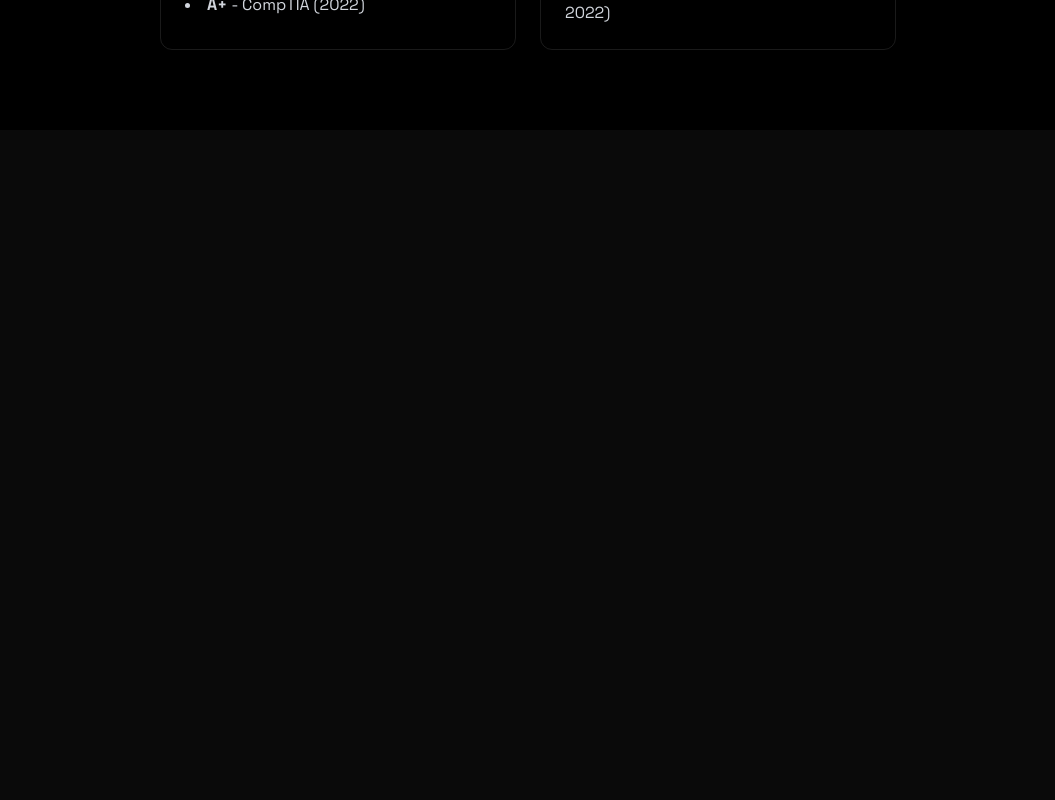
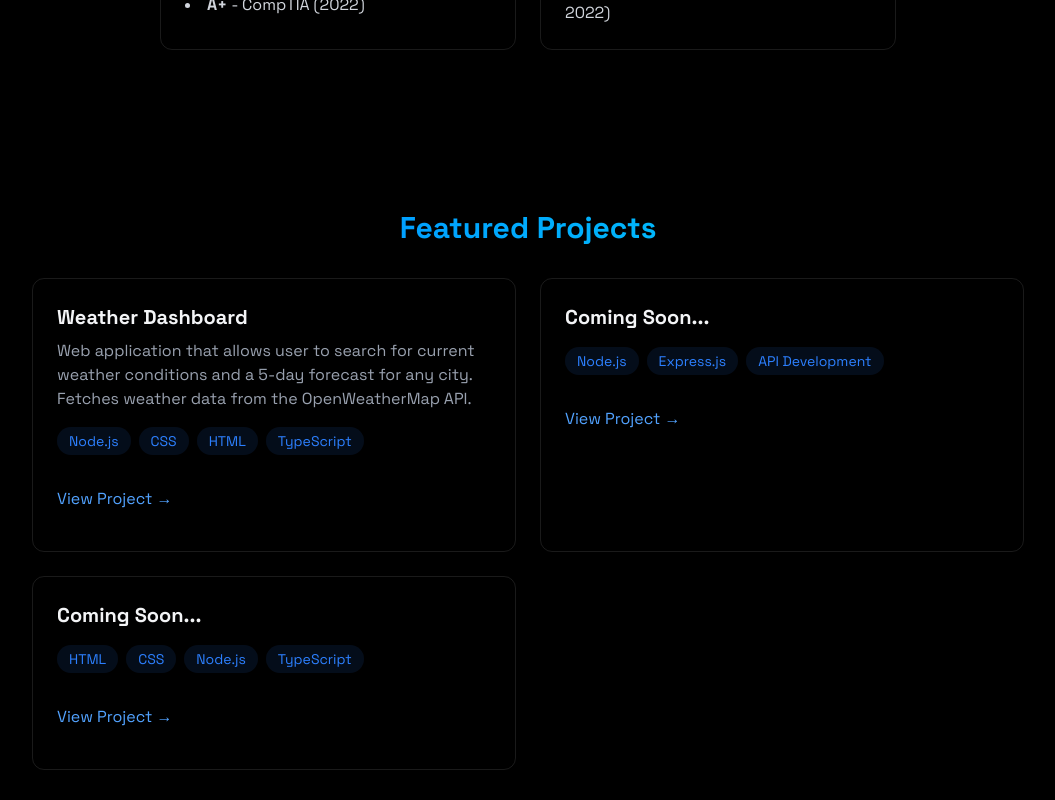
Before and after one commit to jarredhampton/portfolio, a React (Vite) app: page / in a window 1280 px wide. Shown: the part 1750-2550 px from the top of the page, without its empty margins (112-1167 px from the left). Before the commit the page ends 1880 px from the top, so only its background shows below. Built offline with nearby package versions, Linux system fonts and the light colour scheme.

Commit message:
added contact section

```diff
--- a/src/App.jsx
+++ b/src/App.jsx
@@ -5,6 +5,8 @@
 import { MobileMenu } from "./components/MobileMenu";
 import { Home } from "./components/sections/Home";
 import { About } from "./components/sections/About";
+import { Projects } from "./components/sections/Projects";
+import { Contact } from "./components/sections/Contact";
 import "./index.css";
 
 function App() {
@@ -23,6 +25,7 @@
         <MobileMenu menuOpen={menuOpen} setMenuOpen={setMenuOpen} />
         <Home />
         <About />
+        <Projects />
       </div>
     </>
   );
--- a/src/components/Navbar.jsx
+++ b/src/components/Navbar.jsx
@@ -9,8 +9,7 @@
       <div className="max-w-5xl mx-auto px-4">
         <div className="flex justify-between items-center h-16">
           <a href="#home" className="font-mono text-xl font-bold text-white">
-            {" "}
-            jarred<span className="text-blue-500">.dev</span>{" "}
+            jarred<span className="text-blue-500">.dev</span>
           </a>
 
           <div
--- /dev/null
+++ b/src/components/RevealOnScroll.jsx
@@ -0,0 +1,26 @@
+import { useEffect, useRef } from "react";
+
+export const RevealOnScroll = ({ children }) => {
+  const ref = useRef(null);
+
+  useEffect(() => {
+    const observer = new IntersectionObserver(
+      ([entry]) => {
+        if (entry.isIntersecting) {
+          ref.current.classList.add("visible");
+        }
+      },
+      { threshold: 0.2, rootMargin: "0px 0px -50px 0px" }
+    );
+
+    if (ref.current) observer.observe(ref.current);
+
+    return () => observer.disconnect();
+  });
+
+  return (
+    <div ref={ref} className="reveal">
+      {children}
+    </div>
+  );
+};
--- a/src/components/sections/About.jsx
+++ b/src/components/sections/About.jsx
@@ -1,5 +1,14 @@
+import { RevealOnScroll } from "../RevealOnScroll";
+
 export const About = () => {
-  const frontendSkills = ["React", "JavaScript", "HTML", "CSS", "TailwindCSS"];
+  const frontendSkills = [
+    "React",
+    "JavaScript",
+    "TypeScript",
+    "HTML",
+    "CSS",
+    "TailwindCSS",
+  ];
 
   const backendSkills = [
     "Node.js",
@@ -13,6 +22,7 @@
       id="about"
       className="min-h-screen flex items-center justify-center py-20"
     >
+      <RevealOnScroll>
         <div className="max-w-3xl mx-auto px-4">
           <h2 className="text-3xl font-bold mb-8 bg-gradient-to-r from-blue-500 to-cyan-400 bg-clip-text text-transparent text-center">
             About Me
@@ -75,11 +85,12 @@
                   Governors University (2028)
                 </li>
                 <li>
-                <strong> Software Development Bootcamp </strong> - University of
-                Central Florida (2025)
+                  <strong> Software Development Bootcamp </strong> - University
+                  of Central Florida (2025)
                 </li>
                 <li>
-                <strong> GIAC Security Essentials (GSEC) </strong> - SANS (2023)
+                  <strong> GIAC Security Essentials (GSEC) </strong> - SANS
+                  (2023)
                 </li>
                 <li>
                   <strong> Certified Cybersecurity Bootcamp </strong> - Evolve
@@ -109,8 +120,8 @@
                       Planning & Analysis (2023 - 2024)
                     </li>
                     <li>
-                    <strong>Cybersecurity Analyst</strong> - Hensel Phelps (2022
-                    - 2023)
+                      <strong>Cybersecurity Analyst</strong> - Hensel Phelps
+                      (2022 - 2023)
                     </li>
                     <li>
                       <strong>Cloud/Security Engineer Intern</strong> - American
@@ -122,6 +133,7 @@
             </div>
           </div>
         </div>
+      </RevealOnScroll>
     </section>
   );
 };
--- a/src/components/sections/Contact.jsx
+++ b/src/components/sections/Contact.jsx
@@ -0,0 +1,59 @@
+import { RevealOnScroll } from "../RevealOnScroll";
+
+export const Contact = () => {
+  return (
+    <section
+      id="contact"
+      className="min-h-screen flex items-center justify-center py-20"
+    >
+      <RevealOnScroll>
+        <div className="px-4 w-full min-w-[300px] md:w-[500px] sm:w-2/3 p-6">
+          <h2 className="text-3xl font-bold mb-8 bg-gradient-to-r from-blue-500 to-cyan-400 bg-clip-text text-transparent text-center">
+            Get In Touch
+          </h2>
+          <form className="space-y-6">
+            <div className="relative">
+              <input
+                type="text"
+                id="name"
+                name="name"
+                required
+                className="w-full bg-white/5 border border-white/10 rounded px-4 py-3 text-white transition focus:outline-none focus:border-blue-500 focus:bg-blue-500/5"
+                placeholder="Name"
+              />
+            </div>
+
+            <div className="relative">
+              <input
+                type="email"
+                id="email"
+                name="email"
+                required
+                className="w-full bg-white/5 border border-white/10 rounded px-4 py-3 text-white transition focus:outline-none focus:border-blue-500 focus:bg-blue-500/5"
+                placeholder="example@gmail.com"
+              />
+            </div>
+
+            <div className="relative">
+              <textarea
+                id="message"
+                name="message"
+                rows={5}
+                required
+                className="w-full bg-white/5 border border-white/10 rounded px-4 py-3 text-white transition focus:outline-none focus:border-blue-500 focus:bg-blue-500/5"
+                placeholder="Your message..."
+              />
+            </div>
+
+            <button
+              type="submit"
+              className="w-full bg-blue-500 text-white py-3 px-6 rounded font-medium transition relative overflow-hidden hover:-translate-y-0.5 hover:shadow-[0_0_15px_rgba(59, 130, 246, 0.4)]"
+            >
+              Submit
+            </button>
+          </form>
+        </div>
+      </RevealOnScroll>
+    </section>
+  );
+};
--- a/src/components/sections/Home.jsx
+++ b/src/components/sections/Home.jsx
@@ -1,17 +1,20 @@
+import { RevealOnScroll } from "../RevealOnScroll";
+
 export const Home = () => {
   return (
     <section
       id="home"
       className="min-h-screen flex items-center justify-center relative"
     >
+      <RevealOnScroll>
         <div className="text-center z-10 px-4">
           <h1 className="text-5xl md:text-7xl font-bold mb-6 bg-gradient-to-r from-blue-500 to-cyan-400 bg-clip-text text-transparent leading-right">
-          Hi, I'm Jarred
+            Hi, I'm Jarred.
           </h1>
 
           <p className="text-gray-400 text-lg mb-8 max-w-lg mx-auto">
-          I'm a full-stack developer who enjoys building clean, scalable
-          applications.
+            I'm a full-stack developer who enjoys building clean, secure and
+            scalable applications.
           </p>
           <div className="flex justify-center space-x-4">
             <a
@@ -29,6 +32,7 @@
             </a>
           </div>
         </div>
+      </RevealOnScroll>
     </section>
   );
 };
--- a/src/components/sections/Projects.jsx
+++ b/src/components/sections/Projects.jsx
@@ -0,0 +1,107 @@
+import { RevealOnScroll } from "../RevealOnScroll";
+
+export const Projects = () => {
+  return (
+    <section
+      id="projects"
+      className="min-h-screen flex items center justify-center py-20"
+    >
+      <RevealOnScroll>
+        <div className="max-w-5xl mx-auto px-4">
+          <h2 className="text-3xl font-bold mb-8 bg-gradient-to-r from-blue-500 to-cyan-400 bg-clip-text text-transparent text-center">
+            Featured Projects
+          </h2>
+          <div className="grid grid-cols-1 md:grid-cols-2 gap-6">
+            <div
+              className="p-6 rounded-xl border border-white/10 hover:-translate-y-1 hover:border-blue-500/30 hover:shadow-[0_2px_8px_rgba(59,130,246,0.1)] transition-all
+            "
+            >
+              <h3 className="text-xl font-bold mb-2"> Weather Dashboard</h3>
+              <p className="text-gray-400 mb-4">
+                Web application that allows user to search for current weather
+                conditions and a 5-day forecast for any city. Fetches weather
+                data from the OpenWeatherMap API.
+              </p>
+              <div className="flex flex-wrap gap-2 mb-4">
+                {["Node.js", "CSS", "HTML", "TypeScript"].map((tech, key) => (
+                  <span
+                    key={key}
+                    className="bg-blue-500/10 text-blue-500 py-1 px-3 rounded-full text-sm hover:bg-blue-500/20 hover:shadow[0_2px_8px_rgba(59,130,246,0.2)] transition-all"
+                  >
+                    {tech}
+                  </span>
+                ))}
+              </div>
+              <div className="flex justify-between items-center">
+                <a
+                  href="https://github.com/Jarred13D/Weather-Dashboard"
+                  target="_blank"
+                  rel="noopener noreferrer"
+                  className="text-blue-400 hover:text-blue-300 transition-colors my-4"
+                >
+                  View Project →
+                </a>
+              </div>
+            </div>
+            <div
+              className="p-6 rounded-xl border border-white/10 hover:-translate-y-1 hover:border-blue-500/30 hover:shadow-[0_2px_8px_rgba(59,130,246,0.1)] transition-all
+            "
+            >
+              <h3 className="text-xl font-bold mb-2"> Coming Soon...</h3>
+              <p className="text-gray-400 mb-4">{""}</p>
+              <div className="flex flex-wrap gap-2 mb-4">
+                {["Node.js", "Express.js", "API Development"].map(
+                  (tech, key) => (
+                    <span
+                      key={key}
+                      className="bg-blue-500/10 text-blue-500 py-1 px-3 rounded-full text-sm hover:bg-blue-500/20 hover:shadow[0_2px_8px_rgba(59,130,246,0.2)] transition-all"
+                    >
+                      {tech}
+                    </span>
+                  )
+                )}
+              </div>
+              <div className="flex justify-between items-center">
+                <a
+                  href=""
+                  target="_blank"
+                  rel="noopener noreferrer"
+                  className="text-blue-400 hover:text-blue-300 transition-colors my-4"
+                >
+                  View Project →
+                </a>
+              </div>
+            </div>
+            <div
+              className="p-6 rounded-xl border border-white/10 hover:-translate-y-1 hover:border-blue-500/30 hover:shadow-[0_2px_8px_rgba(59,130,246,0.1)] transition-all
+            "
+            >
+              <h3 className="text-xl font-bold mb-2"> Coming Soon...</h3>
+              <p className="text-gray-400 mb-4">{""}</p>
+              <div className="flex flex-wrap gap-2 mb-4">
+                {["HTML", "CSS", "Node.js", "TypeScript"].map((tech, key) => (
+                  <span
+                    key={key}
+                    className="bg-blue-500/10 text-blue-500 py-1 px-3 rounded-full text-sm hover:bg-blue-500/20 hover:shadow[0_2px_8px_rgba(59,130,246,0.2)] transition-all"
+                  >
+                    {tech}
+                  </span>
+                ))}
+              </div>
+              <div className="flex justify-between items-center">
+                <a
+                  href=""
+                  target="_blank"
+                  rel="noopener noreferrer"
+                  className="text-blue-400 hover:text-blue-300 transition-colors my-4"
+                >
+                  View Project →
+                </a>
+              </div>
+            </div>
+          </div>
+        </div>
+      </RevealOnScroll>
+    </section>
+  );
+};
--- a/src/index.css
+++ b/src/index.css
@@ -35,3 +35,14 @@
         animation: loading 0.8s ease infinite;
     }
 }
+
+.reveal {
+    opacity: 0;
+    transform: translateY(20px);
+    transition: opacity 0.7s ease, transform 0.7s ease;
+}
+
+.reveal.visible {
+    opacity: 1;
+    transform: translateY(0);
+}
```
Lines whose indentation alone changed are shown as unchanged.
